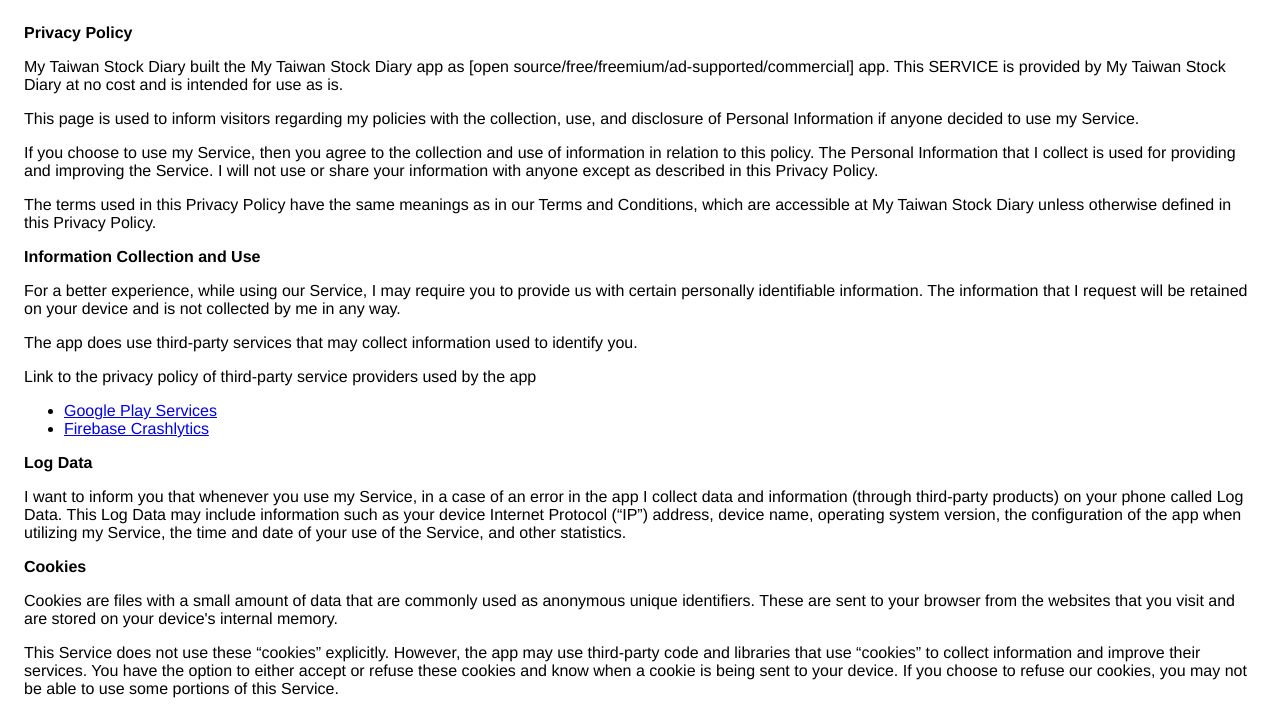
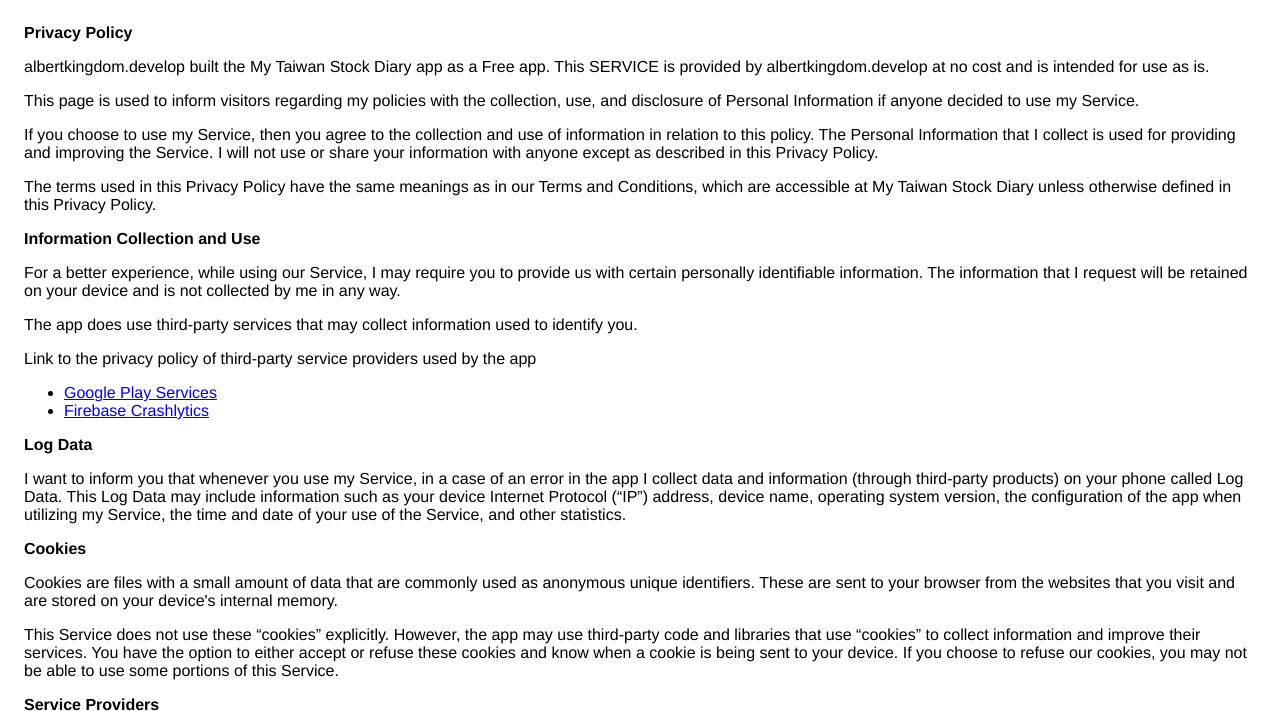
Before and after one commit to albertkingdom/android-my-taiwan-stock-diary-privacy-policy, a plain HTML site: page index.html in a window 1280 px wide. Shown: the top 711 px of the page. Drawn offline with Linux system fonts and the light colour scheme.

Commit message:
fix wrong content

```diff
--- a/index.html
+++ b/index.html
@@ -16,9 +16,9 @@
 <body>
     <strong>Privacy Policy</strong>
     <p>
-        My Taiwan Stock Diary built the My Taiwan Stock Diary app as
-        [open source/free/freemium/ad-supported/commercial] app. This SERVICE is provided by
-        My Taiwan Stock Diary at no cost and is intended for use as
+        albertkingdom.develop built the My Taiwan Stock Diary app as
+        a Free app. This SERVICE is provided by
+        albertkingdom.develop at no cost and is intended for use as
         is.
     </p>
     <p>
@@ -176,7 +176,7 @@
         notify you of any changes by posting the new Privacy Policy on
         this page.
     </p>
-    <p>This policy is effective as of 2022-09-13</p>
+    <p>This policy is effective as of 2022-09-14</p>
     <p><strong>Contact Us</strong></p>
     <p>
         If you have any questions or suggestions about my
```
